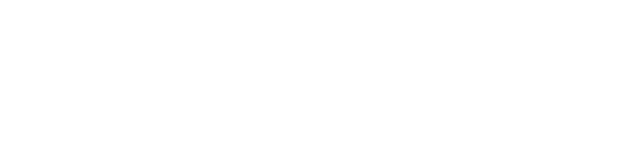
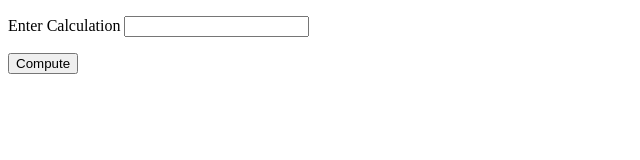
Before and after one commit to peytoncritchfield/calculator, a plain HTML site: page index.html in a window 1280 px wide. Shown: the whole page, without its empty margins (0-640 px from the left). Drawn offline with Linux system fonts and the light colour scheme.

Commit message:
eval init

```diff
--- a/index.html
+++ b/index.html
@@ -8,5 +8,20 @@
 </head>
 <body>
 
+    <p> Enter Calculation <input type="text" id="calc"></p>
+    <button onclick="getValues()">Compute</button>
+    <p id="output1"></p>
+
+    <script>
+        let getValues = function () {
+            calculation = document.getElementById("calc").value;
+            output1 = document.getElementById("output1");
+            output1.innerHTML = eval(calculation);
+        }
+
+
+
+
+    </script>
 </body>
 </html>
```
Also changed, not shown: 1 other file.
